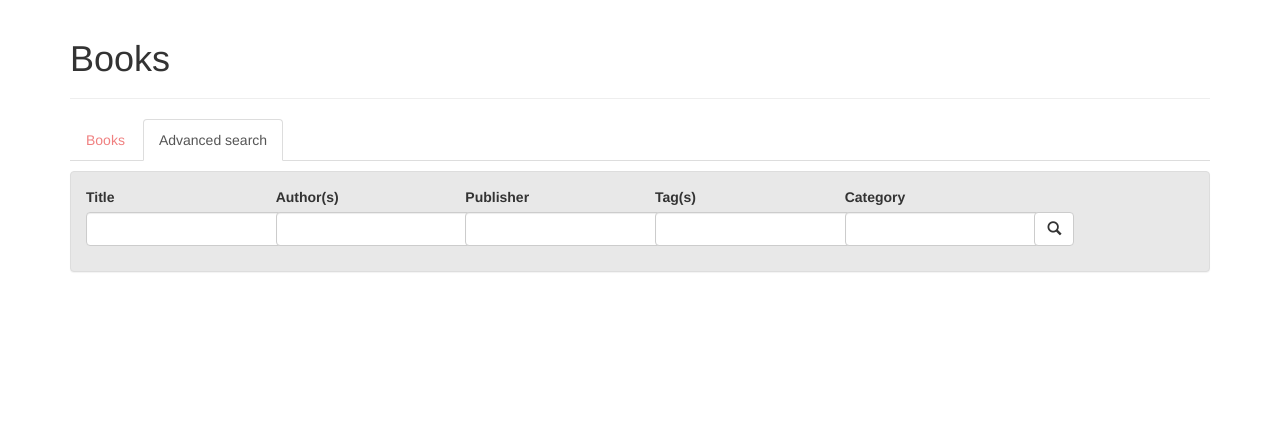
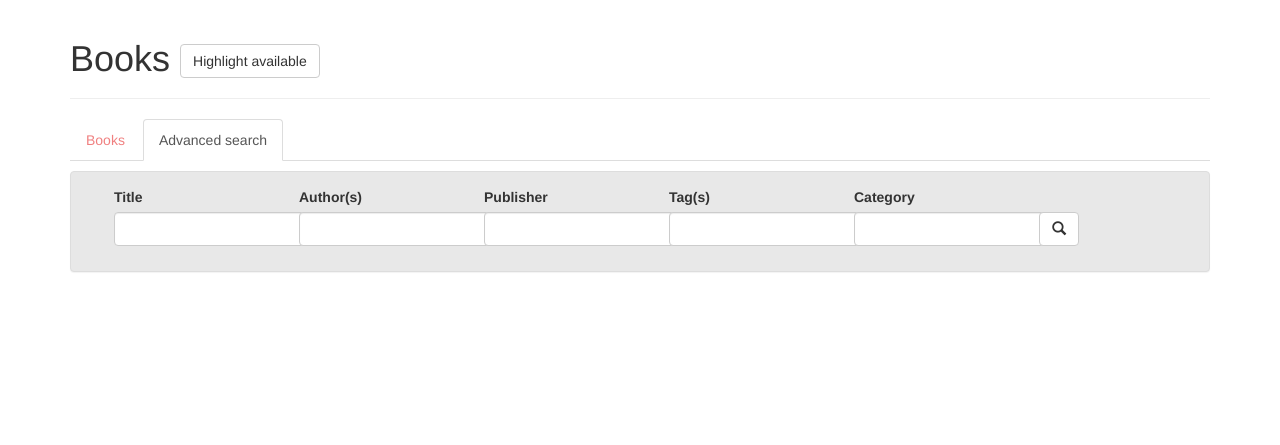
Before and after one commit to vlatkapavisic/Lexi, a Django app: template templates/library/books.html in a window 1280 px wide, after a click on "Advanced search". Shown: the part 51-496 px from the top of the page. Run offline with Django 3.2, Linux system fonts and the light colour scheme; the template is opened without the code that fills it, so the values that code supplies are empty; parts of the project's set-up code (start-up, migrations or seed data) failed here and were passed over; some libraries are stand-ins or nearby versions.

Commit message:
Highlight na listi knjiga

```diff
--- a/static/css/lexi-style.css
+++ b/static/css/lexi-style.css
@@ -33,11 +33,12 @@ body {
 }
 
 .jumbotron>h1{
-  text-shadow: black 0.1em 0.1em 0.1em;
+  text-shadow: 5px 5px 10px black;
 }
 
 #search-panel{
   background-color: #E8E8E8;
+  padding-left: 2em;
 }
 
 a{
--- a/templates/library/books.html
+++ b/templates/library/books.html
@@ -5,7 +5,7 @@
 {% load thumbnail %}
 {% load lexi_extras %}
 {% block page_title %}{% trans "Books" %}{% endblock %}
-{% block title %}{% trans "Books" %}{% endblock %}
+{% block title %}{% trans "Books" %} <button class="btn btn-default" id="high-available">Highlight available</button>{% endblock %}
 {% block main_container %}
     <ul class="nav nav-tabs">
         <li class="active"><a href="#books" data-toggle="tab">{% trans "Books" %}</a></li>
@@ -36,4 +36,11 @@
             {% endif %}
         </div>
     </div>
+    <script>
+        $(document).ready(function(){
+            $("button#high-available").on("click", function(){
+                $("tr").not("tr:first").not("tr:contains('0 /')").css("background-color", "#F9CACA");
+            });
+        });
+    </script>
 {% endblock %}
```
Also changed, not shown: templates/library/welcome.html (+7 -0 lines).
